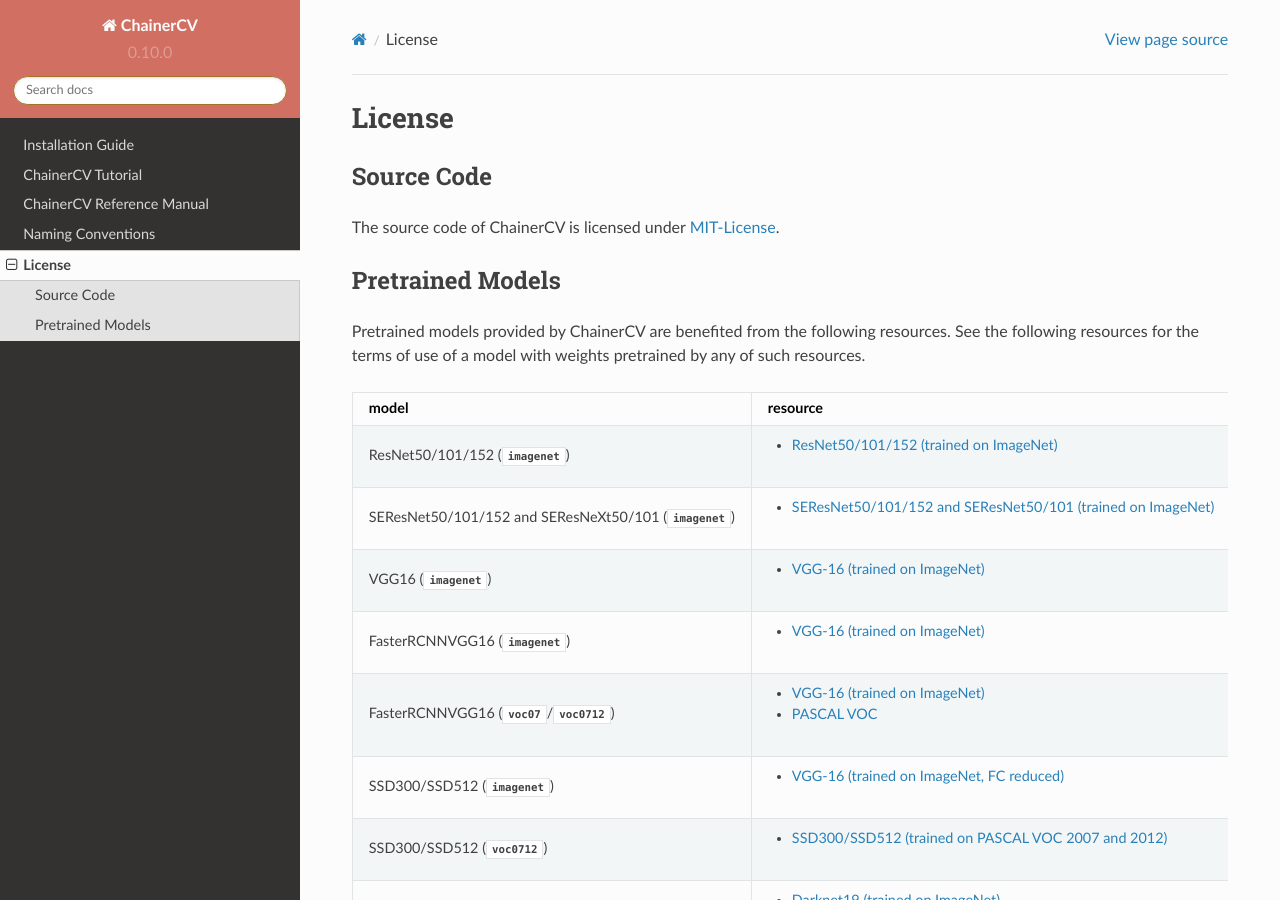
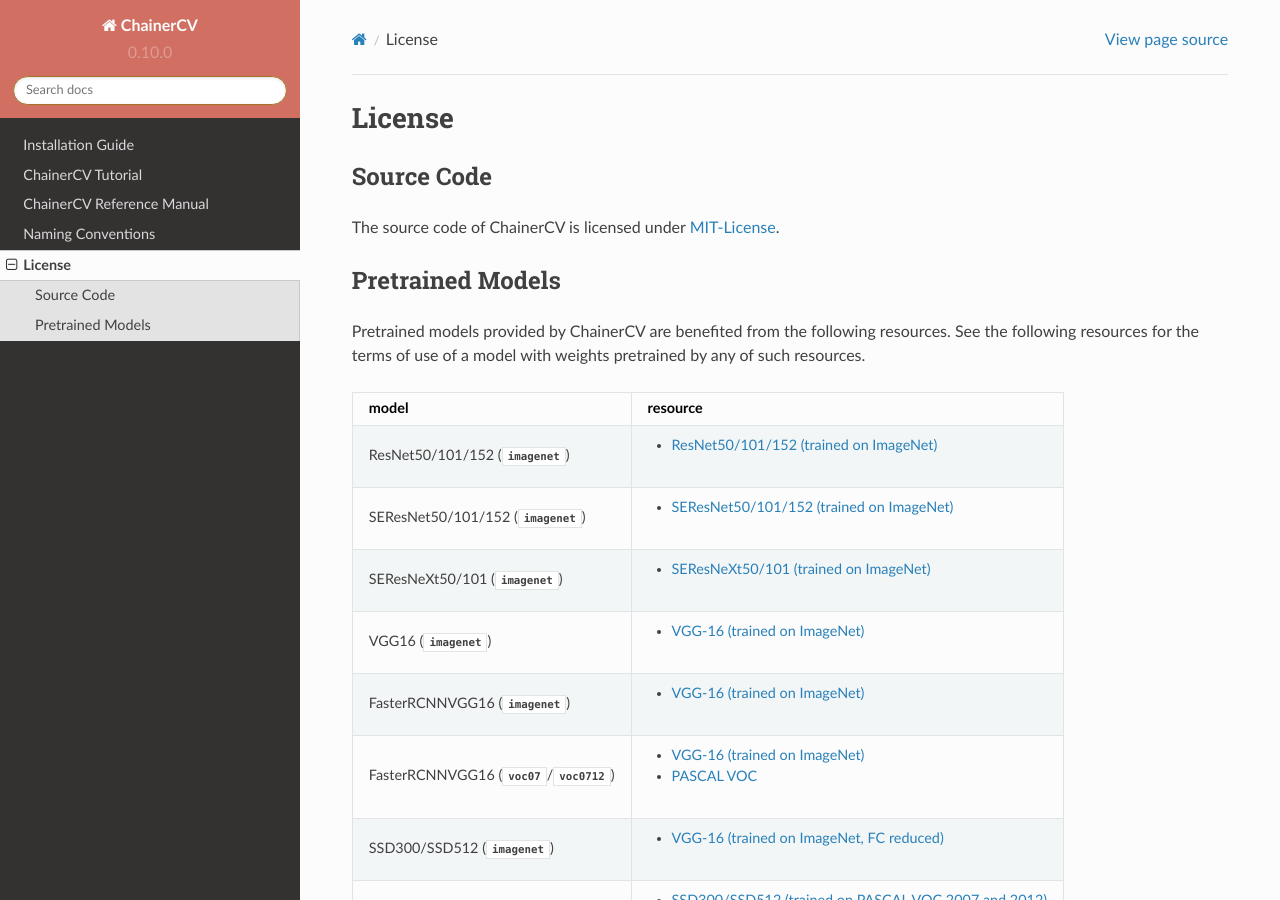
Before and after one commit to chainer/chainercv, a Sphinx documentation site: the page built from docs/source/license.rst, in a window 1280 px wide and 900 px high. Built offline with Sphinx 7.4.7 and the Read the Docs theme 2.0.0, drawn with Linux system fonts in a browser that asks for light colours.

Commit message:
fix license

```diff
--- a/docs/source/license.rst
+++ b/docs/source/license.rst
@@ -20,8 +20,10 @@
       - resource
     * - ResNet50/101/152 (:obj:`imagenet`)
       - * `ResNet50/101/152 (trained on ImageNet) <https://github.com/KaimingHe/deep-residual-networks#models>`_
-    * - SEResNet50/101/152 and SEResNeXt50/101 (:obj:`imagenet`)
-      - * `SEResNet50/101/152 and SEResNet50/101 (trained on ImageNet) <https://github.com/hujie-frank/SENet>`_
+    * - SEResNet50/101/152 (:obj:`imagenet`)
+      - * `SEResNet50/101/152 (trained on ImageNet) <https://github.com/hujie-frank/SENet>`_
+    * - SEResNeXt50/101 (:obj:`imagenet`)
+      - * `SEResNeXt50/101 (trained on ImageNet) <https://github.com/hujie-frank/SENet>`_
     * - VGG16 (:obj:`imagenet`)
       - * `VGG-16 (trained on ImageNet) <http://www.robots.ox.ac.uk/%7Evgg/research/very_deep/>`_
     * - FasterRCNNVGG16 (:obj:`imagenet`)
```
